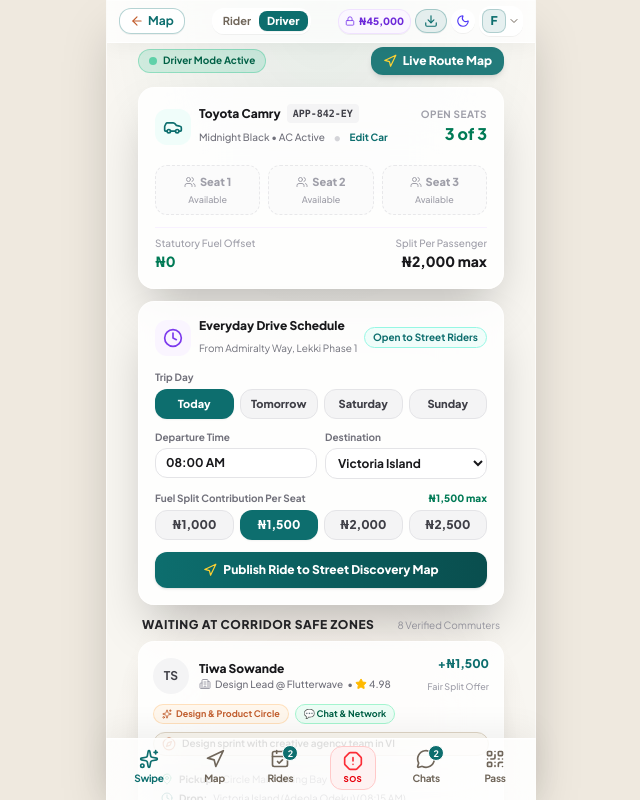
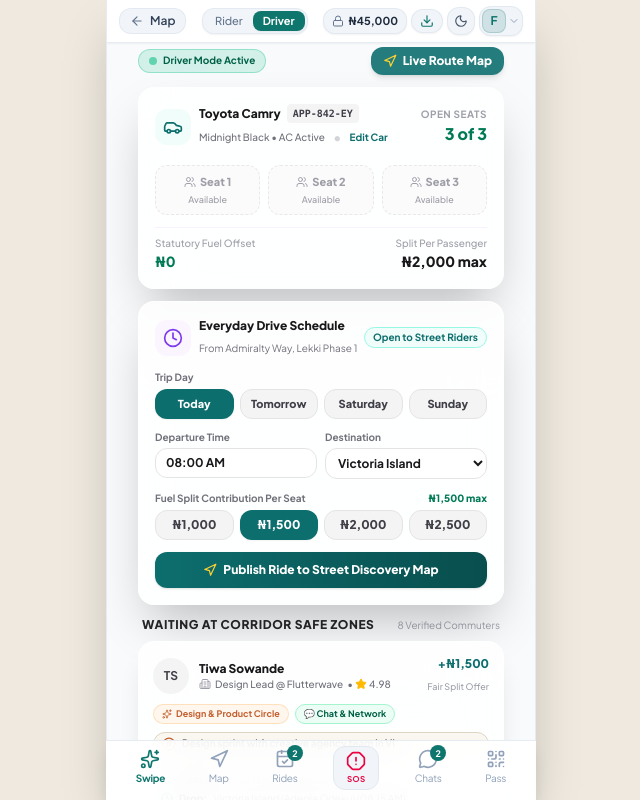
Before and after one commit to kiinnggss/car-pull, a Next.js app: page / in a window 1280 px wide. Both pictures are taken after a click on the button "Driver (Babatunde)". Shown: the whole page, without its empty margins (319-959 px from the left). Built offline with nearby package versions, Linux system fonts and the light colour scheme.

Commit message:
feat: implement 60-30-10 color system anchored in logo teal and sunset amber

```diff
--- a/src/app/page.tsx
+++ b/src/app/page.tsx
@@ -59,7 +59,7 @@ export default function Home() {
   const isDeckTab = activeTab === 'deck';
 
   return (
-    <main className="w-full max-w-[430px] h-screen h-[100dvh] bg-[#F8F6F1] dark:bg-[#0A0908] bg-[radial-gradient(ellipse_80%_60%_at_50%_0%,rgba(13,110,110,0.08),transparent_65%),radial-gradient(ellipse_80%_60%_at_50%_100%,rgba(194,94,46,0.06),transparent_65%)] dark:bg-[radial-gradient(ellipse_80%_60%_at_50%_0%,rgba(20,184,166,0.12),transparent_65%),radial-gradient(ellipse_80%_60%_at_50%_100%,rgba(124,58,237,0.08),transparent_65%)] border-x border-white/60 dark:border-white/10 relative flex flex-col justify-between shadow-2xl text-[#141210] dark:text-[#EDE8E1] overflow-hidden">
+    <main className="w-full max-w-[430px] h-screen h-[100dvh] bg-[#F8FAFC] dark:bg-[#0B0F12] border-x border-slate-200/80 dark:border-white/10 relative flex flex-col justify-between shadow-2xl text-slate-900 dark:text-slate-100 overflow-hidden">
       {/* Street Discovery Map: Displayed only when the Map tab is active */}
       {isMapTab && (
         <div className="absolute inset-0 z-0">
--- a/src/components/common/BottomNav.tsx
+++ b/src/components/common/BottomNav.tsx
@@ -18,7 +18,7 @@ export const BottomNav: React.FC = () => {
   const matchCount = activeMatches.length;
 
   return (
-    <nav className="fixed bottom-0 left-0 right-0 z-40 max-w-[430px] mx-auto bg-white/75 dark:bg-[#121110]/75 backdrop-blur-2xl border-t border-white/80 dark:border-white/10 px-2 pt-1.5 pb-[max(0.5rem,env(safe-area-inset-bottom))] shadow-[0_-8px_32px_0_rgba(0,0,0,0.06),inset_0_1px_0_0_rgba(255,255,255,0.4)] dark:shadow-[0_-8px_32px_0_rgba(0,0,0,0.5),inset_0_1px_0_0_rgba(255,255,255,0.08)] safe-bottom transition-colors">
+    <nav className="fixed bottom-0 left-0 right-0 z-40 max-w-[430px] mx-auto bg-white/90 dark:bg-[#0E1216]/90 backdrop-blur-md border-t border-slate-200/80 dark:border-white/10 px-2 pt-1 pb-[max(0.5rem,env(safe-area-inset-bottom))] shadow-lg safe-bottom transition-colors">
       <div className="flex items-center justify-around">
         {/* Tab 1: Swipe Cards Deck */}
         <button
@@ -26,15 +26,15 @@ export const BottomNav: React.FC = () => {
             triggerHaptic('switch');
             setActiveTab('deck');
           }}
-          className={`flex flex-col items-center justify-center py-1 px-1.5 rounded-xl transition-all min-h-[44px] active-press ${
+          className={`flex flex-col items-center justify-center py-1 px-2 rounded-xl transition-all min-h-[44px] active:scale-95 ${
             activeTab === 'deck'
-              ? 'text-[#0D6E6E] dark:text-[#14B8A6] font-black'
-              : 'text-[#70665A] dark:text-stone-400 hover:text-[#141210] dark:hover:text-stone-200'
+              ? 'text-[#0F766E] dark:text-[#14B8A6] font-bold'
+              : 'text-slate-400 dark:text-slate-500 hover:text-slate-800 dark:hover:text-slate-200'
           }`}
           title="Swipe carpool cards deck"
         >
-          <Sparkles className={`w-5 h-5 ${activeTab === 'deck' ? 'text-[#0D6E6E] dark:text-[#14B8A6]' : ''}`} />
-          <span className="text-[10px] mt-0.5 tracking-tight font-bold">Swipe</span>
+          <Sparkles className="w-5 h-5" />
+          <span className="text-[10px] mt-0.5 tracking-tight">Swipe</span>
         </button>
 
         {/* Tab 2: Street Discovery Map */}
@@ -43,38 +43,38 @@ export const BottomNav: React.FC = () => {
             triggerHaptic('switch');
             setActiveTab('map');
           }}
-          className={`flex flex-col items-center justify-center py-1 px-1.5 rounded-xl transition-all min-h-[44px] active-press ${
+          className={`flex flex-col items-center justify-center py-1 px-2 rounded-xl transition-all min-h-[44px] active:scale-95 ${
             activeTab === 'map'
-              ? 'text-[#0D6E6E] dark:text-[#14B8A6] font-black'
-              : 'text-[#70665A] dark:text-stone-400 hover:text-[#141210] dark:hover:text-stone-200'
+              ? 'text-[#0F766E] dark:text-[#14B8A6] font-bold'
+              : 'text-slate-400 dark:text-slate-500 hover:text-slate-800 dark:hover:text-slate-200'
           }`}
           title="Street-level carpool discovery map"
         >
-          <Navigation className={`w-5 h-5 ${activeTab === 'map' ? 'text-[#0D6E6E] dark:text-[#14B8A6]' : ''}`} />
-          <span className="text-[10px] mt-0.5 tracking-tight font-bold">Map</span>
+          <Navigation className="w-5 h-5" />
+          <span className="text-[10px] mt-0.5 tracking-tight">Map</span>
         </button>
 
-        {/* Tab 2: Booked Rides */}
+        {/* Tab 3: Booked Rides */}
         <button
           onClick={() => {
             triggerHaptic('switch');
             setActiveTab('matches');
           }}
-          className={`relative flex flex-col items-center justify-center py-1 px-2 rounded-xl transition-all min-h-[44px] active-press ${
+          className={`relative flex flex-col items-center justify-center py-1 px-2 rounded-xl transition-all min-h-[44px] active:scale-95 ${
             activeTab === 'matches'
-              ? 'text-[#0D6E6E] dark:text-[#14B8A6] font-black'
-              : 'text-[#70665A] dark:text-stone-400 hover:text-[#141210] dark:hover:text-stone-200'
+              ? 'text-[#0F766E] dark:text-[#14B8A6] font-bold'
+              : 'text-slate-400 dark:text-slate-500 hover:text-slate-800 dark:hover:text-slate-200'
           }`}
         >
           <div className="relative">
-            <CalendarCheck className={`w-5 h-5 ${activeTab === 'matches' ? 'text-[#0D6E6E] dark:text-[#14B8A6]' : ''}`} />
+            <CalendarCheck className="w-5 h-5" />
             {matchCount > 0 && (
-              <span className="absolute -top-1 -right-2 bg-[#0D6E6E] dark:bg-[#14B8A6] text-white dark:text-[#121110] text-[9px] font-bold w-4 h-4 rounded-full flex items-center justify-center border border-white dark:border-[#141210]">
+              <span className="absolute -top-1 -right-2 bg-[#0F766E] text-white text-[9px] font-bold w-4 h-4 rounded-full flex items-center justify-center">
                 {matchCount}
               </span>
             )}
           </div>
-          <span className="text-[10px] mt-0.5 tracking-tight font-bold">Rides</span>
+          <span className="text-[10px] mt-0.5 tracking-tight">Rides</span>
         </button>
 
         {/* Central Distress Beacon Button */}
@@ -83,14 +83,14 @@ export const BottomNav: React.FC = () => {
             triggerHaptic('sos');
             triggerSosBeacon();
           }}
-          className={`flex flex-col items-center justify-center px-3 py-1 rounded-xl min-h-[44px] transition-all transform active-press ${
+          className={`flex flex-col items-center justify-center px-3 py-1 rounded-xl min-h-[44px] transition-all active:scale-95 ${
             isSosActive || activeTab === 'sos'
-              ? 'bg-red-600 text-white shadow-md shadow-red-600/30'
-              : 'bg-red-50 dark:bg-red-950/40 border border-red-200 dark:border-red-900/60 text-red-600 dark:text-red-400 hover:bg-red-100 dark:hover:bg-red-900/60'
+              ? 'bg-rose-600 text-white shadow-md shadow-rose-600/30'
+              : 'bg-slate-100 dark:bg-slate-800/80 border border-slate-200 dark:border-slate-700/80 text-rose-600 dark:text-rose-400 hover:bg-rose-50'
           }`}
         >
-          <AlertOctagon className="w-5 h-5 text-red-500 dark:text-red-400" />
-          <span className="text-[8px] font-extrabold uppercase tracking-wider mt-0.5">SOS</span>
+          <AlertOctagon className="w-5 h-5" />
+          <span className="text-[8px] font-bold uppercase tracking-wider mt-0.5">SOS</span>
         </button>
 
         {/* Tab 4: In-App Messenger */}
@@ -99,21 +99,21 @@ export const BottomNav: React.FC = () => {
             triggerHaptic('switch');
             setActiveTab('chats');
           }}
-          className={`relative flex flex-col items-center justify-center py-1 px-2 rounded-xl transition-all min-h-[44px] active-press ${
+          className={`relative flex flex-col items-center justify-center py-1 px-2 rounded-xl transition-all min-h-[44px] active:scale-95 ${
             activeTab === 'chats'
-              ? 'text-[#0D6E6E] dark:text-[#14B8A6] font-black'
-              : 'text-[#70665A] dark:text-stone-400 hover:text-[#141210] dark:hover:text-stone-200'
+              ? 'text-[#0F766E] dark:text-[#14B8A6] font-bold'
+              : 'text-slate-400 dark:text-slate-500 hover:text-slate-800 dark:hover:text-slate-200'
           }`}
         >
           <div className="relative">
-            <MessageCircle className={`w-5 h-5 ${activeTab === 'chats' ? 'text-[#0D6E6E] dark:text-[#14B8A6]' : ''}`} />
+            <MessageCircle className="w-5 h-5" />
             {unreadChatCount > 0 && (
-              <span className="absolute -top-1 -right-2 bg-[#0D6E6E] dark:bg-[#14B8A6] text-white dark:text-[#121110] text-[9px] font-bold w-4 h-4 rounded-full flex items-center justify-center border border-white dark:border-[#141210]">
+              <span className="absolute -top-1 -right-2 bg-[#0F766E] text-white text-[9px] font-bold w-4 h-4 rounded-full flex items-center justify-center">
                 {unreadChatCount}
               </span>
             )}
           </div>
-          <span className="text-[10px] mt-0.5 tracking-tight font-bold">Chats</span>
+          <span className="text-[10px] mt-0.5 tracking-tight">Chats</span>
         </button>
 
         {/* Tab 5: LASTMA Non-Commercial Pass */}
@@ -122,14 +122,14 @@ export const BottomNav: React.FC = () => {
             triggerHaptic('switch');
             setActiveTab('pass');
           }}
-          className={`flex flex-col items-center justify-center py-1 px-2 rounded-xl transition-all min-h-[44px] active-press ${
+          className={`flex flex-col items-center justify-center py-1 px-2 rounded-xl transition-all min-h-[44px] active:scale-95 ${
             activeTab === 'pass'
-              ? 'text-[#0D6E6E] dark:text-[#14B8A6] font-black'
-              : 'text-[#70665A] dark:text-stone-400 hover:text-[#141210] dark:hover:text-stone-200'
+              ? 'text-[#0F766E] dark:text-[#14B8A6] font-bold'
+              : 'text-slate-400 dark:text-slate-500 hover:text-slate-800 dark:hover:text-slate-200'
           }`}
         >
-          <QrCode className={`w-5 h-5 ${activeTab === 'pass' ? 'text-[#0D6E6E] dark:text-[#14B8A6]' : ''}`} />
-          <span className="text-[10px] mt-0.5 tracking-tight font-bold">Pass</span>
+          <QrCode className="w-5 h-5" />
+          <span className="text-[10px] mt-0.5 tracking-tight">Pass</span>
         </button>
       </div>
     </nav>
--- a/src/components/common/Header.tsx
+++ b/src/components/common/Header.tsx
@@ -63,7 +63,7 @@ export const Header: React.FC = () => {
   const isInChatThread = activeTab === 'chats' && Boolean(activeThreadId);
 
   return (
-    <header className="sticky top-0 z-40 w-full bg-white/75 dark:bg-[#121110]/75 backdrop-blur-2xl border-b border-white/80 dark:border-white/10 px-3 py-1.5 space-y-1.5 transition-colors shadow-[0_4px_20px_0_rgba(0,0,0,0.04),inset_0_1px_0_0_rgba(255,255,255,0.4)] dark:shadow-[0_4px_20px_0_rgba(0,0,0,0.5),inset_0_1px_0_0_rgba(255,255,255,0.08)]">
+    <header className="sticky top-0 z-40 w-full bg-white/90 dark:bg-[#0E1216]/90 backdrop-blur-md border-b border-slate-200/80 dark:border-white/10 px-3 py-1.5 transition-colors shadow-xs">
       {/* Primary Row: Logo & Brand, Role Switcher, and User Profile */}
       <div className="flex items-center justify-between gap-2">
         {/* Brand or In-App Back Button */}
@@ -78,10 +78,10 @@ export const Header: React.FC = () => {
                   setActiveTab('map');
                 }
               }}
-              className="flex items-center gap-1 px-2.5 py-1 rounded-xl bg-white/80 dark:bg-[#1E1B18]/80 backdrop-blur-md hover:bg-white dark:hover:bg-stone-700 text-[#0D6E6E] dark:text-[#14B8A6] border border-[#0D6E6E]/30 dark:border-[#14B8A6]/40 font-bold text-xs shadow-2xs active:scale-95 transition-all"
+              className="flex items-center gap-1.5 px-2.5 py-1 rounded-xl bg-slate-100 dark:bg-slate-800/80 hover:bg-slate-200 dark:hover:bg-slate-700 text-slate-700 dark:text-slate-200 border border-slate-200/90 dark:border-slate-700/80 font-semibold text-xs transition-all active:scale-95"
               title={isInChatThread ? 'Return to Chat Inbox' : 'Return to Street Map'}
             >
-              <ArrowLeft className="w-3.5 h-3.5 text-[#C25E2E] dark:text-amber-400" />
+              <ArrowLeft className="w-3.5 h-3.5 text-slate-500 dark:text-slate-400" />
               <span>{isInChatThread ? 'Inbox' : 'Map'}</span>
             </button>
           ) : (
@@ -91,7 +91,7 @@ export const Header: React.FC = () => {
                   triggerHaptic('tap');
                   setShowCockpit(true);
                 }}
-                className="p-1 rounded-xl bg-white/80 dark:bg-[#1E1B18]/80 backdrop-blur-md border border-[#C25E2E]/40 shadow-xs hover:border-[#0D6E6E] active:scale-95 transition-all flex-shrink-0"
+                className="p-1 rounded-xl bg-slate-100 dark:bg-slate-800/80 border border-slate-200/80 dark:border-slate-700 shadow-xs hover:border-[#0F766E] active:scale-95 transition-all flex-shrink-0"
                 title="Tap to open Interactive Logo Cockpit"
               >
                 <img
@@ -102,10 +102,10 @@ export const Header: React.FC = () => {
               </button>
 
               <div className="flex items-center gap-1">
-                <span className="font-serif font-black text-sm text-[#141210] dark:text-[#EDE8E1] tracking-tight whitespace-nowrap">
+                <span className="font-bold text-sm text-slate-900 dark:text-slate-100 tracking-tight whitespace-nowrap">
                   CAR PULL
                 </span>
-                <span className="hidden sm:inline-block bg-[#0D6E6E] dark:bg-[#14B8A6] text-white dark:text-[#121110] text-[8px] font-black px-1 py-0.2 rounded uppercase tracking-wider">
+                <span className="hidden sm:inline-block bg-[#0F766E] text-white text-[8px] font-black px-1.5 py-0.5 rounded uppercase tracking-wider">
                   LAGOS
                 </span>
               </div>
@@ -114,16 +114,16 @@ export const Header: React.FC = () => {
         </div>
 
         {/* Dense Role Switcher (Rider / Driver) */}
-        <div className="flex bg-white/70 dark:bg-stone-900/70 backdrop-blur-md p-0.5 rounded-xl border border-white/50 dark:border-stone-800 flex-shrink-0 shadow-2xs">
+        <div className="flex bg-slate-100 dark:bg-slate-900/80 p-0.5 rounded-xl border border-slate-200/80 dark:border-slate-800 flex-shrink-0 shadow-xs">
           <button
             onClick={() => {
               triggerHaptic('switch');
               setActiveRole('rider');
             }}
-            className={`text-[11px] px-2 py-0.5 rounded-lg transition-all ${
+            className={`text-[11px] px-2.5 py-0.5 rounded-lg transition-all ${
               activeRole === 'rider'
-                ? 'bg-white dark:bg-[#1E1B18] text-[#141210] dark:text-white shadow-2xs font-black'
-                : 'text-[#70665A] dark:text-stone-400 hover:text-[#141210] font-bold'
+                ? 'bg-white dark:bg-slate-800 text-slate-900 dark:text-white shadow-xs font-bold'
+                : 'text-slate-500 dark:text-slate-400 hover:text-slate-800 dark:hover:text-slate-200 font-medium'
             }`}
           >
             Rider
@@ -133,10 +133,10 @@ export const Header: React.FC = () => {
               triggerHaptic('switch');
               setActiveRole('driver');
             }}
-            className={`text-[11px] px-2 py-0.5 rounded-lg transition-all ${
+            className={`text-[11px] px-2.5 py-0.5 rounded-lg transition-all ${
               activeRole === 'driver'
-                ? 'bg-[#0D6E6E] dark:bg-[#14B8A6] text-white dark:text-[#121110] shadow-2xs font-black'
-                : 'text-[#70665A] dark:text-stone-400 hover:text-[#141210] font-bold'
+                ? 'bg-[#0F766E] text-white shadow-xs font-bold'
+                : 'text-slate-500 dark:text-slate-400 hover:text-slate-800 dark:hover:text-slate-200 font-medium'
             }`}
           >
             Driver
@@ -150,10 +150,10 @@ export const Header: React.FC = () => {
               triggerHaptic('tap');
               setActiveTab('wallet');
             }}
-            className="flex items-center gap-1 bg-purple-50/80 dark:bg-purple-950/40 backdrop-blur-md hover:bg-purple-100/90 dark:hover:bg-purple-900/60 text-[#6D28D9] dark:text-purple-300 text-[10px] font-black px-1.5 py-1 rounded-xl border border-purple-200/60 dark:border-purple-700/50 transition-all active-press shadow-2xs"
+            className="flex items-center gap-1 bg-slate-100 dark:bg-slate-800/80 hover:bg-slate-200/80 dark:hover:bg-slate-700/80 text-slate-800 dark:text-slate-200 text-[11px] font-bold px-2 py-1 rounded-xl border border-slate-200/90 dark:border-slate-700/80 transition-all active:scale-95 shadow-xs"
             title="Open Escrow Wallet"
           >
-            <Lock className="w-2.5 h-2.5 text-[#7C3AED] dark:text-purple-400" />
+            <Lock className="w-3 h-3 text-slate-500 dark:text-slate-400" />
             <span>{formatNgn(escrowBalanceNgn)}</span>
           </button>
 
@@ -163,11 +163,11 @@ export const Header: React.FC = () => {
               triggerHaptic('tap');
               setShowDownloadModal(true);
             }}
-            className="flex items-center gap-1 bg-[#0D6E6E]/10 dark:bg-[#14B8A6]/15 hover:bg-[#0D6E6E]/20 dark:hover:bg-[#14B8A6]/25 text-[#0D6E6E] dark:text-[#14B8A6] border border-[#0D6E6E]/30 dark:border-[#14B8A6]/30 px-2 py-1 rounded-xl text-xs font-bold transition-all active-press shadow-2xs backdrop-blur-md"
+            className="flex items-center gap-1 bg-slate-100 dark:bg-slate-800/80 hover:bg-slate-200/80 dark:hover:bg-slate-700/80 text-slate-700 dark:text-slate-300 border border-slate-200/90 dark:border-slate-700/80 px-2 py-1 rounded-xl text-xs font-medium transition-all active:scale-95 shadow-xs"
             title="Download / Install CAR PULL"
           >
-            <Download className="w-3.5 h-3.5 text-[#0D6E6E] dark:text-[#14B8A6]" />
-            <span className="hidden xs:inline text-[10px] font-black">Download</span>
+            <Download className="w-3.5 h-3.5 text-[#0F766E] dark:text-[#14B8A6]" />
+            <span className="hidden xs:inline text-[10.5px] font-bold">Download</span>
           </button>
 
           <button
@@ -175,13 +175,13 @@ export const Header: React.FC = () => {
               triggerHaptic('switch');
               toggleTheme();
             }}
-            className="p-1 rounded-xl bg-white/80 dark:bg-[#1E1B18]/80 backdrop-blur-md hover:bg-white dark:hover:bg-stone-700 border border-white/50 dark:border-stone-800 transition-all active-press shadow-2xs text-[#141210] dark:text-stone-200"
+            className="p-1.5 rounded-xl bg-slate-100 dark:bg-slate-800/80 hover:bg-slate-200/80 dark:hover:bg-slate-700/80 border border-slate-200/90 dark:border-slate-700/80 transition-all active:scale-95 shadow-xs text-slate-600 dark:text-slate-300"
             title={`Switch to ${theme === 'dark' ? 'Light' : 'Dark'} Mode`}
           >
             {theme === 'dark' ? (
               <Sun className="w-3.5 h-3.5 text-amber-400" />
             ) : (
-              <Moon className="w-3.5 h-3.5 text-indigo-600" />
+              <Moon className="w-3.5 h-3.5 text-slate-600" />
             )}
           </button>
 
@@ -191,13 +191,13 @@ export const Header: React.FC = () => {
                 triggerHaptic('tap');
                 setShowProfileMenu(!showProfileMenu);
               }}
-              className="flex items-center gap-0.5 p-0.5 rounded-xl bg-white/80 dark:bg-[#1E1B18]/80 backdrop-blur-md hover:bg-white dark:hover:bg-stone-700 border border-white/50 dark:border-stone-800 transition-all active-press shadow-2xs"
+              className="flex items-center gap-0.5 p-0.5 rounded-xl bg-slate-100 dark:bg-slate-800/80 hover:bg-slate-200/80 dark:hover:bg-slate-700/80 border border-slate-200/90 dark:border-slate-700/80 transition-all active:scale-95 shadow-xs"
               title="Account & Settings"
             >
-              <div className="w-6 h-6 rounded-lg bg-[#0D6E6E]/10 dark:bg-[#14B8A6]/20 text-[#0D6E6E] dark:text-[#14B8A6] font-black text-xs flex items-center justify-center overflow-hidden border border-[#0D6E6E]/25 dark:border-[#14B8A6]/30">
+              <div className="w-6 h-6 rounded-lg bg-[#0F766E]/15 text-[#0F766E] dark:text-[#14B8A6] font-bold text-xs flex items-center justify-center overflow-hidden border border-[#0F766E]/20">
                 <span>{user.fullName ? user.fullName.charAt(0) : 'U'}</span>
               </div>
-              <ChevronDown className="w-3 h-3 text-[#70665A] dark:text-stone-400" />
+              <ChevronDown className="w-3 h-3 text-slate-400 dark:text-slate-500" />
             </button>
 
             {/* Profile Dropdown */}
```
Also changed, not shown: src/components/carpool/ProfileCard.tsx (+21 -21 lines), src/components/carpool/QuickBidPills.tsx (+11 -11 lines), src/components/carpool/RoutePlannerBar.tsx (+14 -14 lines).
